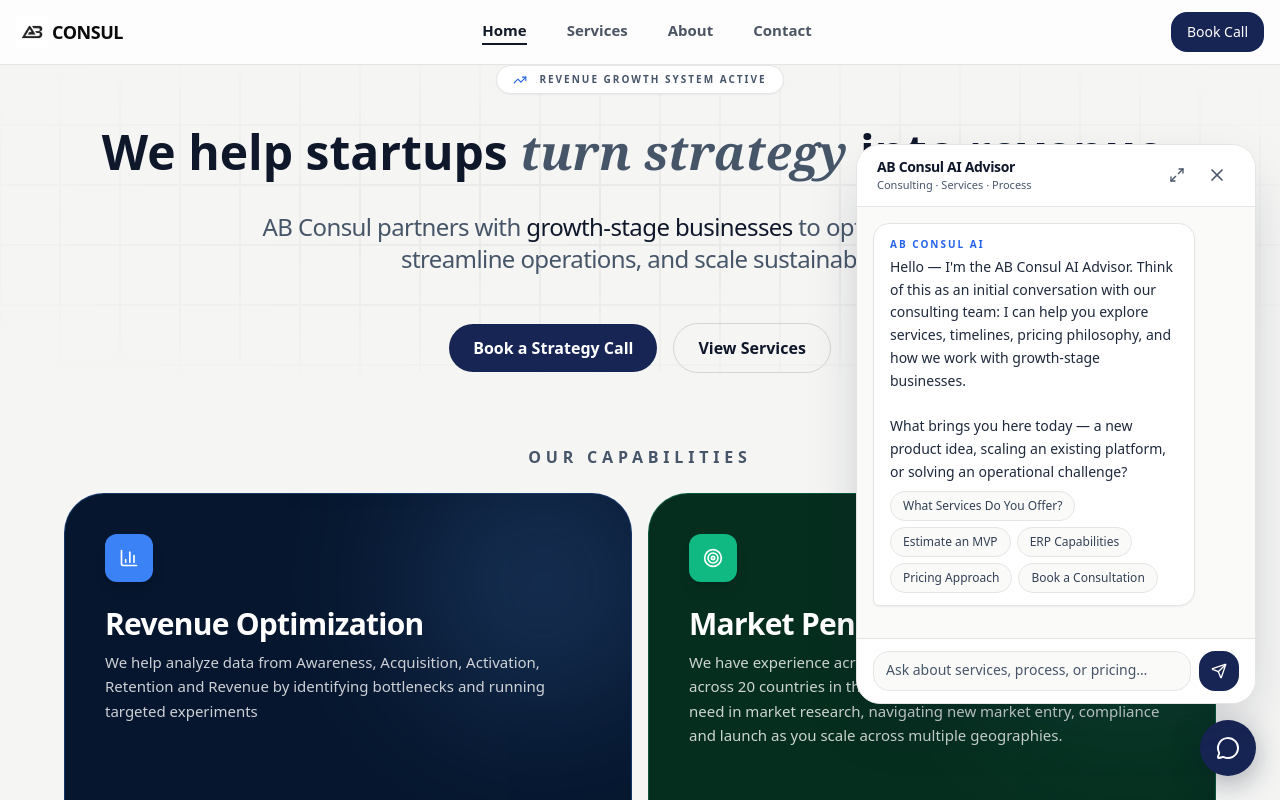
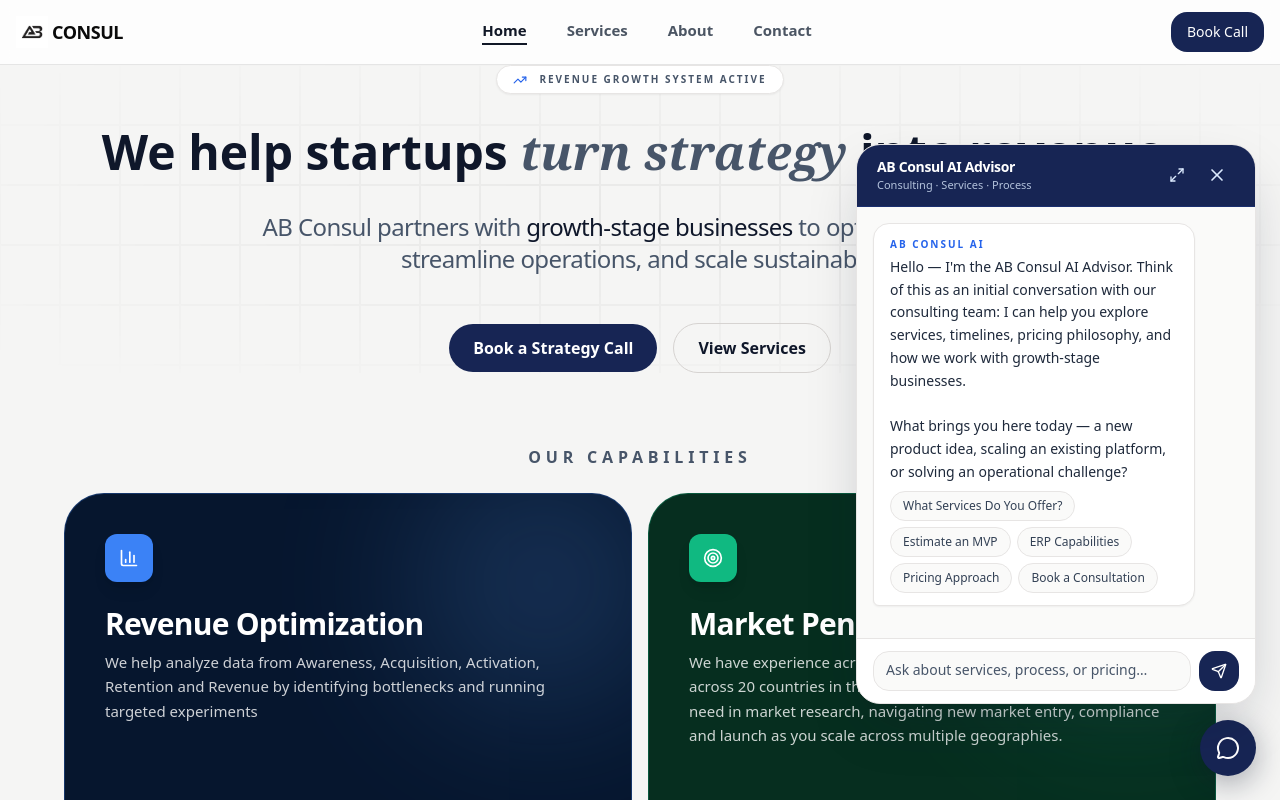
Before and after one commit to l-tting/ab-consul, a Next.js app in the folder my-app/: page / in a window 1280 px wide. Both pictures are taken after a click on the button "Open AB Consul AI Advisor". Shown: the top 800 px of the page. Built offline with nearby package versions, Linux system fonts and the light colour scheme.

Commit message:
improved assistant context on follow up

```diff
--- a/my-app/src/ai/components/ChatPanel.tsx
+++ b/my-app/src/ai/components/ChatPanel.tsx
@@ -85,15 +85,15 @@ export function ChatPanel({ isOpen, onClose }: ChatPanelProps) {
         )}
       >
         {/* Header */}
-        <div className="flex items-center justify-between border-b border-stone-200 bg-white px-4 py-3 sm:px-5">
+        <div className="flex items-center justify-between border-b border-blue-900/50 bg-[#172554] px-4 py-3 sm:px-5">
           <div>
             <h2
               id="ab-consul-chat-title"
-              className="text-sm font-bold tracking-tight text-slate-900"
+              className="text-sm font-bold tracking-tight text-white"
             >
               AB Consul AI Advisor
             </h2>
-            <p className="text-[11px] text-slate-600">
+            <p className="text-[11px] text-blue-100/80">
               Consulting · Services · Process
             </p>
           </div>
@@ -103,7 +103,7 @@ export function ChatPanel({ isOpen, onClose }: ChatPanelProps) {
               onClick={toggleExpanded}
               aria-label={isExpanded ? "Restore chat window" : "Expand chat window"}
               aria-pressed={isExpanded}
-              className="flex h-9 w-9 items-center justify-center rounded-xl text-slate-600 transition-colors hover:bg-stone-100 hover:text-slate-900 focus:outline-none focus-visible:ring-2 focus-visible:ring-blue-600"
+              className="flex h-9 w-9 items-center justify-center rounded-xl text-blue-100 transition-colors hover:bg-white/10 hover:text-white focus:outline-none focus-visible:ring-2 focus-visible:ring-white/50"
             >
               {isExpanded ? (
                 <Minimize2 className="h-4 w-4" aria-hidden="true" />
@@ -116,7 +116,7 @@ export function ChatPanel({ isOpen, onClose }: ChatPanelProps) {
               type="button"
               onClick={handleClose}
               aria-label="Close chat"
-              className="flex h-9 w-9 items-center justify-center rounded-xl text-slate-600 transition-colors hover:bg-stone-100 hover:text-slate-900 focus:outline-none focus-visible:ring-2 focus-visible:ring-blue-600"
+              className="flex h-9 w-9 items-center justify-center rounded-xl text-blue-100 transition-colors hover:bg-white/10 hover:text-white focus:outline-none focus-visible:ring-2 focus-visible:ring-white/50"
             >
               <X className="h-5 w-5" aria-hidden="true" />
             </button>
```
